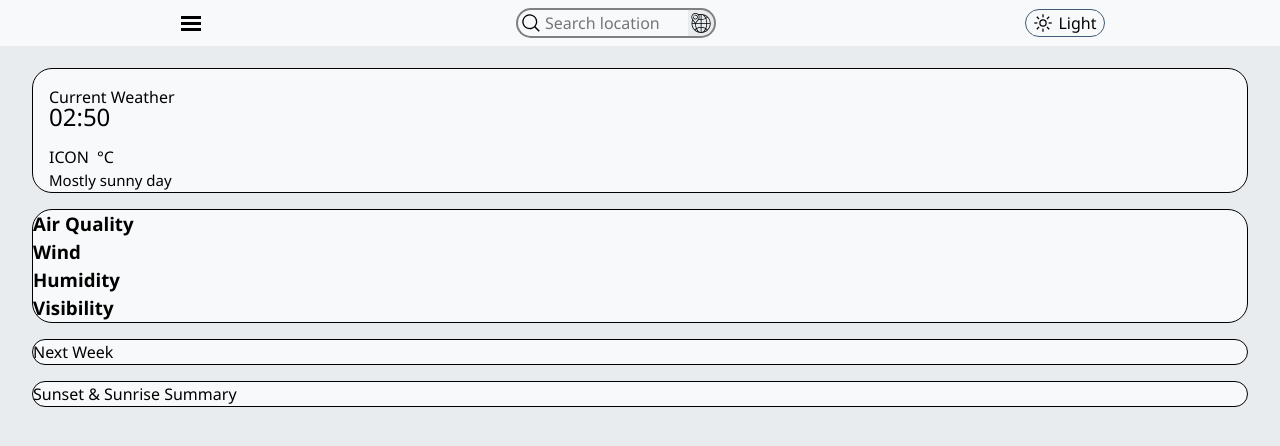
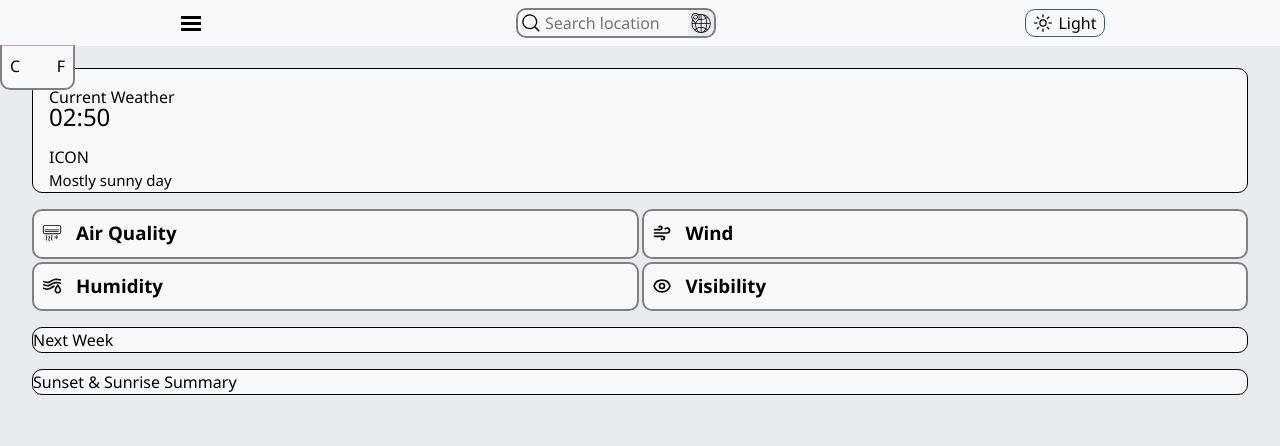
Before and after one commit to mozartdd/weather-website, a website built with webpack: page src/template.html in a window 1280 px wide. Both pictures are taken after a click on the button "Dark". Built offline with nearby package versions, Linux system fonts and the light colour scheme; no server answers.

Commit message:
reworked existing js script

```diff
--- a/src/index.js
+++ b/src/index.js
@@ -2,3 +2,4 @@ import './styles/reset.scss';
 import './styles/style.scss';
 import './modules/apiCall.js';
 import './modules/uiChanges.js';
+import './modules/controls.js';
--- a/src/modules/apiCall.js
+++ b/src/modules/apiCall.js
@@ -28,7 +28,12 @@ export async function getWeatherData(location) {
     conditions: current.conditions,
     feelsLikeF: current.feelslike,
     feelsLikeC: fahrenheitToCelsius(current.feelslike),
-    description: weatherData.description
+    description: weatherData.description,
+    cloudCover: current.cloudcover,
+    windM: current.windspeed,
+    windKm: milesToKm(current.windspeed),
+    humidity: current.humidity,
+    visibility: current.visibility
   };
 
   console.log(weatherData);
@@ -37,7 +42,11 @@ export async function getWeatherData(location) {
 
 function fahrenheitToCelsius(temp) {
   const celsius = ((temp - 32) * 5) / 9;
-  return Number(celsius.toFixed(1));
+  return Math.floor(celsius);
+}
+function milesToKm(miles) {
+  const km = miles * 1.60934;
+  return Math.floor(km);
 }
 
 // If hrs or minutes of time is smaller than 10 prefix it with 0
--- /dev/null
+++ b/src/modules/controls.js
@@ -0,0 +1,14 @@
+const headerEl = {
+  locationInput: document.querySelector('[data-location-input]'),
+  searchBtn: document.querySelector('[data-search-location]'),
+}
+
+function toggleBetweenStates() {
+  document.querySelector('[data-light]').classList.toggle('hidden');
+  document.querySelector('[data-dark]').classList.toggle('hidden');
+}
+
+document.querySelectorAll('.theme-btn')
+  .forEach((btn) => {
+    btn.addEventListener('click', toggleBetweenStates);
+})
--- a/src/modules/uiChanges.js
+++ b/src/modules/uiChanges.js
@@ -1,41 +1,29 @@
-import * as api from './apiCall.js'
+import * as api from './apiCall.js';
 
-const headerEl = {
-  lightBtn: document.querySelector('[data-light]'),
-  darkBtn: document.querySelector('[data-dark]'),
-  stateBtn: document.querySelectorAll('.theme-btn'),
+let currentLocation = 'Cleethorpes, england';
 
-  locationInput: document.querySelector('[data-location-input]'),
-  searchBtn: document.querySelector('[data-search-location]'),
+async function updateWeather(location) {
+  try {
+    const data = await api.getWeatherData(location);
+
+    displayCurrentWeather(data);
+  }
+  catch(error) {
+    console.error('Error fetching weather details:', error);
+  }
 }
 
-const mainEl = {
-  time: document.querySelector('[data-time]'),
-  currentTemp: document.querySelector('[data-curr-temp] p:first-child'),
-  currForecast: document.querySelector('[data-curr-forecast]'),
-  feelsLike: document.querySelector('[data-feels-like]'),
-  description: document.querySelector('[data-description]'),
-  location: document.querySelector('[data-location')
+function displayCurrentWeather(data) {
+  document.querySelector('[data-time]').textContent = data.currentTime;
+  document.querySelector('[data-curr-temp] p:first-child').textContent = data.tempC;
+  document.querySelector('[data-curr-forecast]').textContent = data.conditions;
+  document.querySelector('[data-feels-like]').textContent = 'Feels like ' + data.feelsLikeC;
+  document.querySelector('[data-description]').textContent = data.description;
+  document.querySelector('[data-location]').textContent = data.address;
+  document.querySelector('[data-air]').textContent = data.cloudCover + 'AQI';
+  document.querySelector('[data-wind]').textContent = data.windKm;
+  document.querySelector('[data-humid]').textContent = data.humidity + '%';
+  document.querySelector('[data-visibility]').textContent = data.visibility;
 }
 
-function toggleBetweenStates() {
-  headerEl.lightBtn.classList.toggle('hidden');
-  headerEl.darkBtn.classList.toggle('hidden');
-}
-
-headerEl.stateBtn.forEach((btn) => {
-  btn.addEventListener('click', toggleBetweenStates);
-})
-
-async function displayCurrentData(location) {
-  const data = await api.getWeatherData(location);
-
-  mainEl.time.textContent = data.currentTime;
-  mainEl.currentTemp.textContent = data.tempC;
-  mainEl.currForecast.textContent = data.conditions;
-  mainEl.feelsLike.textContent += data.feelsLikeC;
-  mainEl.description.textContent = data.description;
-  mainEl.location.textContent = data.address;
-}
-
-displayCurrentData('Grimsby, UK');
+updateWeather(currentLocation);
--- a/src/styles/style.scss
+++ b/src/styles/style.scss
@@ -4,7 +4,7 @@ $header-comp-borders: 2px solid gray;
 $sky-blue: #415a77;
 $small-padding: 3px;
 $input-position: -25px;
-$small-radius: 20px;
+$small-radius: 10px;
 $small-margin: 1rem;
 
 @mixin flex-and-bg {
@@ -30,15 +30,32 @@ $small-margin: 1rem;
 
 body {
   background-color: $light-bg;
-  height: 100vh
+  height: 100vh;
 }
 
 header {
   @include flex-and-bg;
+  position: static;
 
   align-items: center;
   justify-content: space-around;
 
+  padding: .5rem;
+}
+
+#hamburger-bar {
+  position: absolute;
+  background-color: $light-dash-bg;
+  border-bottom-left-radius: $small-radius;
+  border-bottom-right-radius: $small-radius;
+  top: 45px;
+  left: 0px;
+  height: 45px;
+  width: 75px;
+  border: $header-comp-borders;
+  border-top: 1px solid rgb(192, 168, 168);
+  display: flex;
+  justify-content: space-between;
   padding: .5rem;
 }
 
@@ -54,7 +71,7 @@ header {
   gap: $small-padding;
 
   div {
-    width: $small-radius;
+    width: 20px;
     height: $small-padding;
     background-color: black;
   }
@@ -165,7 +182,7 @@ main {
   gap: 1rem;
   height: 100%;
 
-  section {
+  section:not(#curr-details) {
     border: 1px solid;
     border-radius: $small-radius;
     background-color: $light-dash-bg
@@ -224,6 +241,25 @@ h2 {
   font-size: 15px;
 }
 
+#curr-details {
+  display: grid;
+  grid-template-columns: 1fr 1fr;
+  gap: $small-padding;
+
+}
+
+.first-curr-div {
+  background-color: $light-dash-bg;
+  border: $header-comp-borders;
+  border-radius: $small-radius;
+  padding: .5rem 1.2rem .6rem .5rem;
+  display: flex;
+  flex-direction: column;
+}
+.detail-container {
+  display: flex;
+  gap: 14px;
+}
 
 @keyframes slide-in {
   from {
--- a/src/template.html
+++ b/src/template.html
@@ -8,6 +8,10 @@
   <body>
 
     <header>
+      <div id="hamburger-bar">
+        <p>C</p>
+        <p>F</p>
+      </div>
       <div id="header-left">
         <button id="hamburger" aria-label="Open menu" aria-expanded="false">
           <div aria-hidden="true"></div>
@@ -59,7 +63,7 @@
             </span>
             <span id="curr-temp" data-curr-temp>
               <p></p>
-              <p>°C</p>
+              <p></p>
             </span>
           </div>
           <div id="mid-rightw">
@@ -75,23 +79,37 @@
       </section>
 
       <section id="curr-details" data-curr-details>
-        <div>
-          <h3>Air Quality</h3>
-          <p class="detail-data" data-details></p>
+        <div class="first-curr-div">
+          <div class="detail-container">
+            <img src="./assets/air-conditioner-svgrepo-com.svg" alt="" width="20px">
+            <h3>
+              Air Quality
+            </h3>
+          </div>
+          <p class="detail-data" data-air></p>
         </div>
-        <div>
-          <h3>
-            Wind
-          </h3>
-          <p class="detail-data" data-details></p>
+        <div class="first-curr-div">
+          <div class="detail-container">
+            <img src="./assets/wind-svgrepo-com.svg" alt="" width="20px">
+            <h3>
+              Wind
+            </h3>
+          </div>
+          <p class="detail-data" data-wind></p>
         </div>
-        <div>
-          <h3>Humidity</h3>
-          <p class="detail-data" data-details></p>
+        <div class="first-curr-div">
+          <div class="detail-container">
+            <img src="./assets/humidity-svgrepo-com.svg" alt="" width="20px">
+            <h3>Humidity</h3>
+          </div>
+          <p class="detail-data" data-humid></p>
         </div>
-        <div>
-          <h3>Visibility</h3>
-          <p class="detail-data" data-details></p>
+        <div class="first-curr-div">
+          <div class="detail-container">
+            <img src="./assets/eye-svgrepo-com.svg" alt="" width="20px">
+            <h3>Visibility</h3>
+          </div>
+          <p class="detail-data" data-visibility></p>
         </div>
       </section>
 
```
Also changed, not shown: src/assets/air-conditioner-svgrepo-com.svg (added), src/assets/eye-svgrepo-com.svg (added), src/assets/humidity-svgrepo-com.svg (added), src/assets/wind-svgrepo-com.svg (added).
